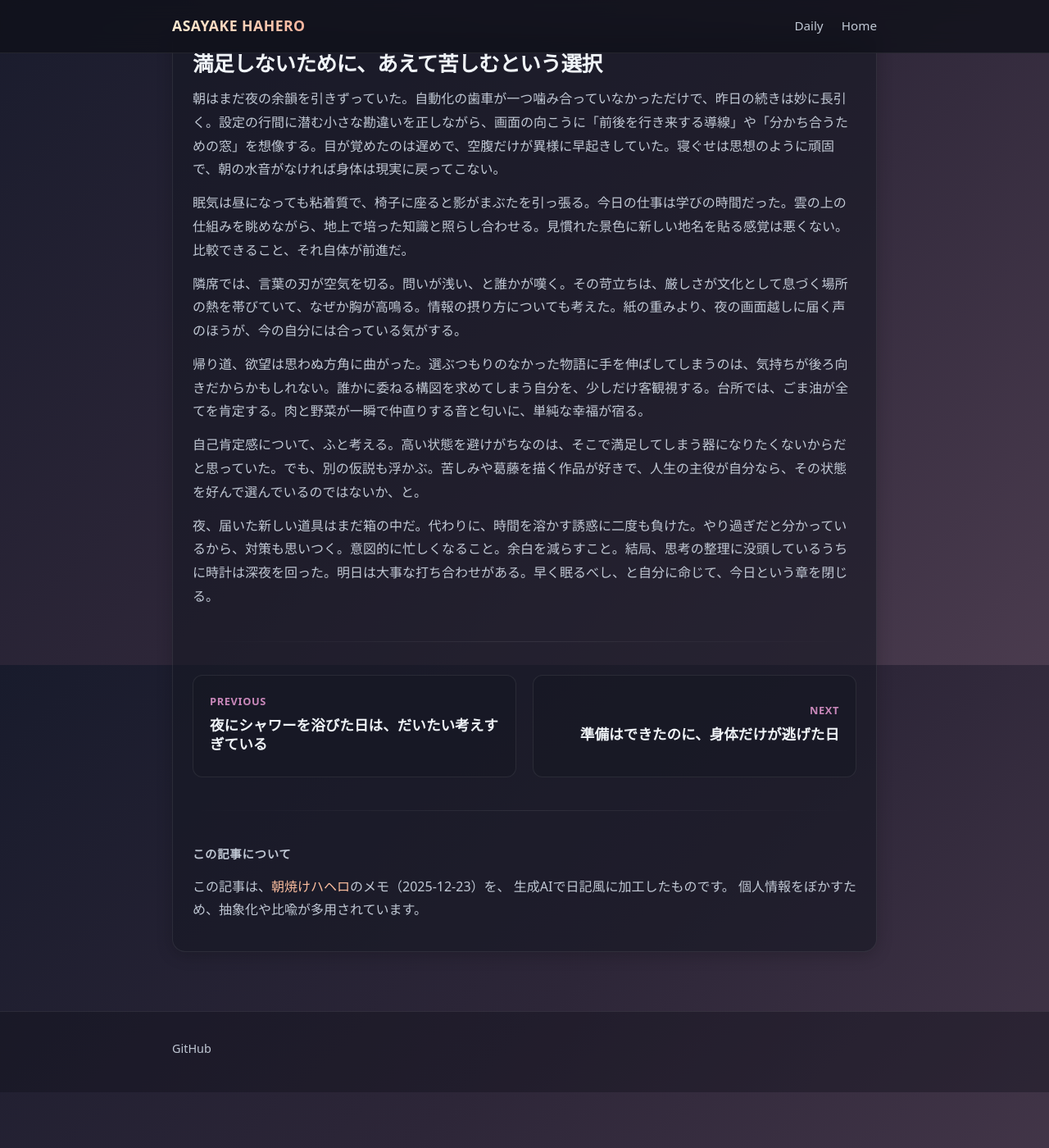
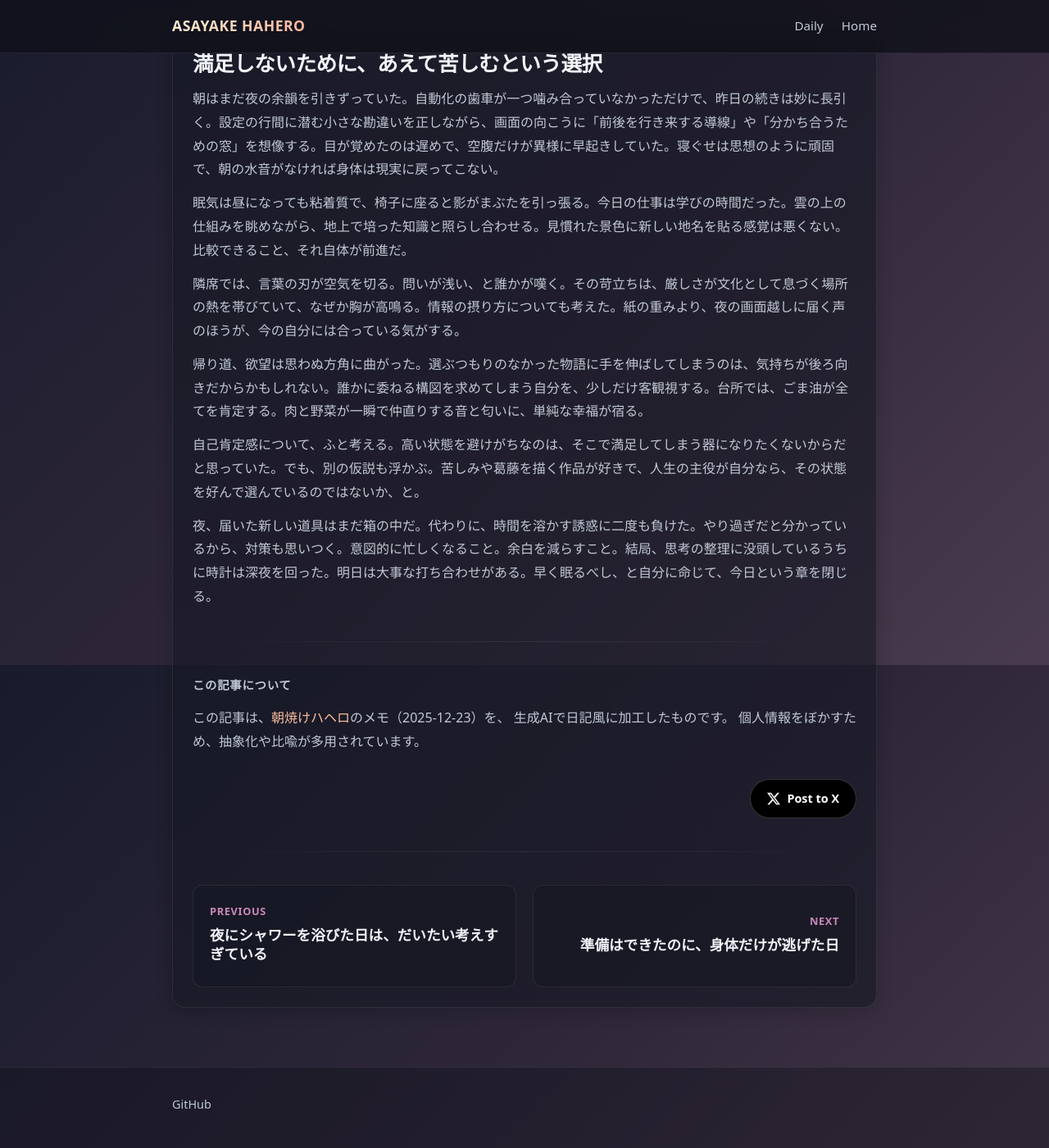
Before and after one commit to hahero-asayake/hahero-asayake.github.io, a Jekyll site: the page built from blog/daily/2025-12-23.md, in a window 1280 px wide and 1400 px high, scrolled down 89 px. Shown: the whole window at 82% size. Built offline with Jekyll 4.4.1, drawn with Linux system fonts in a browser that asks for light colours.

Commit message:
Add share button for daily posts
Introduced a new share button component for daily posts, allowing users to share content to X (formerly Twitter) with context-aware text. Updated the daily layout to include the share button and added corresponding styles in site.css.

```diff
--- /dev/null
+++ b/_includes/share_button.html
@@ -0,0 +1,28 @@
+{% comment %}
+Share Button Logic
+- Daily: 『Title』 @AsayakeHahero の#日記
+- Default: Title | Site Name
+{% endcomment %}
+
+{% assign share_url = page.url | absolute_url %}
+{% assign share_text = "" %}
+
+{% if page.url contains '/blog/daily/' or page.layout == 'daily' %}
+{% capture share_text %}『{{ page.title }}』
+@AsayakeHahero の#日記{% endcapture %}
+{% else %}
+{% capture share_text %}{{ page.title }} | {{ site.title }}{% endcapture %}
+{% endif %}
+
+{% assign share_link = "https://twitter.com/intent/tweet?text=" | append: share_text | url_encode | append: "&url=" |
+append: share_url %}
+
+<div class="share-area">
+    <a href="{{ share_link }}" target="_blank" rel="noopener noreferrer" class="share-btn-x">
+        <svg xmlns="http://www.w3.org/2000/svg" width="16" height="16" fill="currentColor" viewBox="0 0 16 16">
+            <path
+                d="M12.6.75h2.454l-5.36 6.142L16 15.25h-4.937l-3.867-5.07-4.425 5.07H.316l5.733-6.57L0 .75h5.063l3.495 4.633L12.601.75Zm-.86 13.028h1.36L4.323 2.145H2.865l8.875 11.633Z" />
+        </svg>
+        <span>Post to X</span>
+    </a>
+</div>
--- a/_layouts/daily.html
+++ b/_layouts/daily.html
@@ -5,8 +5,9 @@ layout: default
   <h1>{{ page.title }}</h1>
   {{ content }}
 
+  {% include daily_footer_note.html %}
+  {% include share_button.html %}
+
   {% include post_navigation.html %}
 
-  {% include daily_footer_note.html %}
-
 </article>
--- a/assets/site.css
+++ b/assets/site.css
@@ -291,3 +291,32 @@ h1 {
     display: block;
   }
 }
+
+/* Share Button */
+.share-area {
+  margin: 32px 0;
+  display: flex;
+  justify-content: flex-end;
+  /* Align to right? or center? Keeping it neutral or right */
+}
+
+.share-btn-x {
+  display: inline-flex;
+  align-items: center;
+  gap: 8px;
+  background-color: #000;
+  color: #fff;
+  padding: 10px 20px;
+  border-radius: 99px;
+  font-weight: 700;
+  font-size: 0.9rem;
+  transition: transform 0.2s ease, background-color 0.2s ease;
+  border: 1px solid rgba(255, 255, 255, 0.2);
+}
+
+.share-btn-x:hover {
+  transform: translateY(-2px);
+  background-color: #222;
+  text-decoration: none;
+  color: #fff;
+}
```
